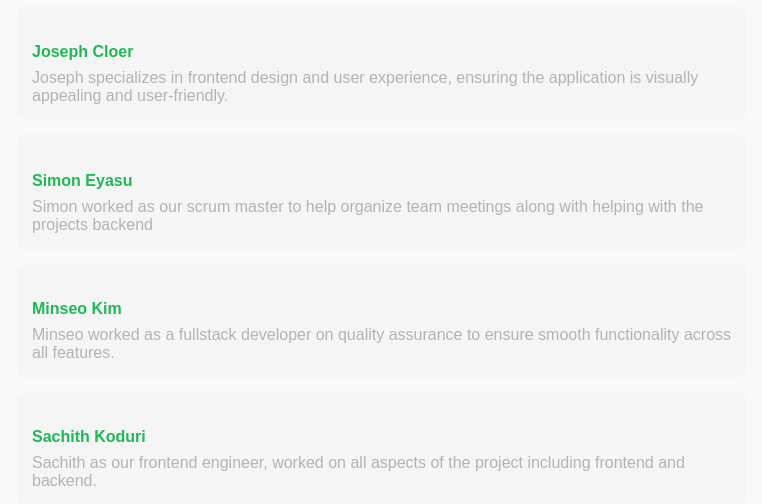
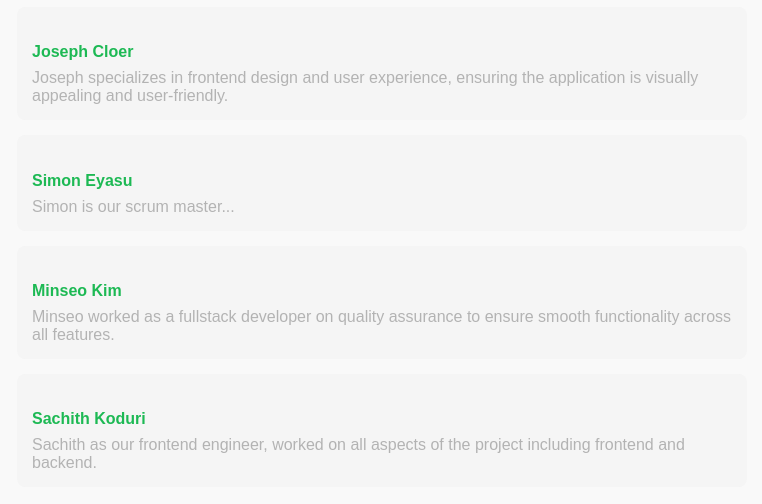
Before and after one commit to simoneyasu/spotifyWrappedClonefork, a Django app: page /functionality/development/ in a window 1280 px wide. Shown: the part 239-743 px from the top of the page, without its empty margins (258-1020 px from the left). Run offline with Django 5.2, Linux system fonts and the light colour scheme.

Commit message:
Revert "bio"
This reverts commit b440ac4a981b90ca7591d03bb4def3ab3afa7d60.

```diff
--- a/templates/functionality/development_process.html
+++ b/templates/functionality/development_process.html
@@ -144,7 +144,7 @@
     </div>
     <div class="developer-card">
         <h4>Simon Eyasu</h4>
-        <p>Simon worked as our scrum master to help organize team meetings along with helping with the projects backend</p>
+        <p>Simon is our scrum master...</p>
     </div>
     <div class="developer-card">
         <h4>Minseo Kim</h4>
```
Also changed, not shown: vercel.json (added).
